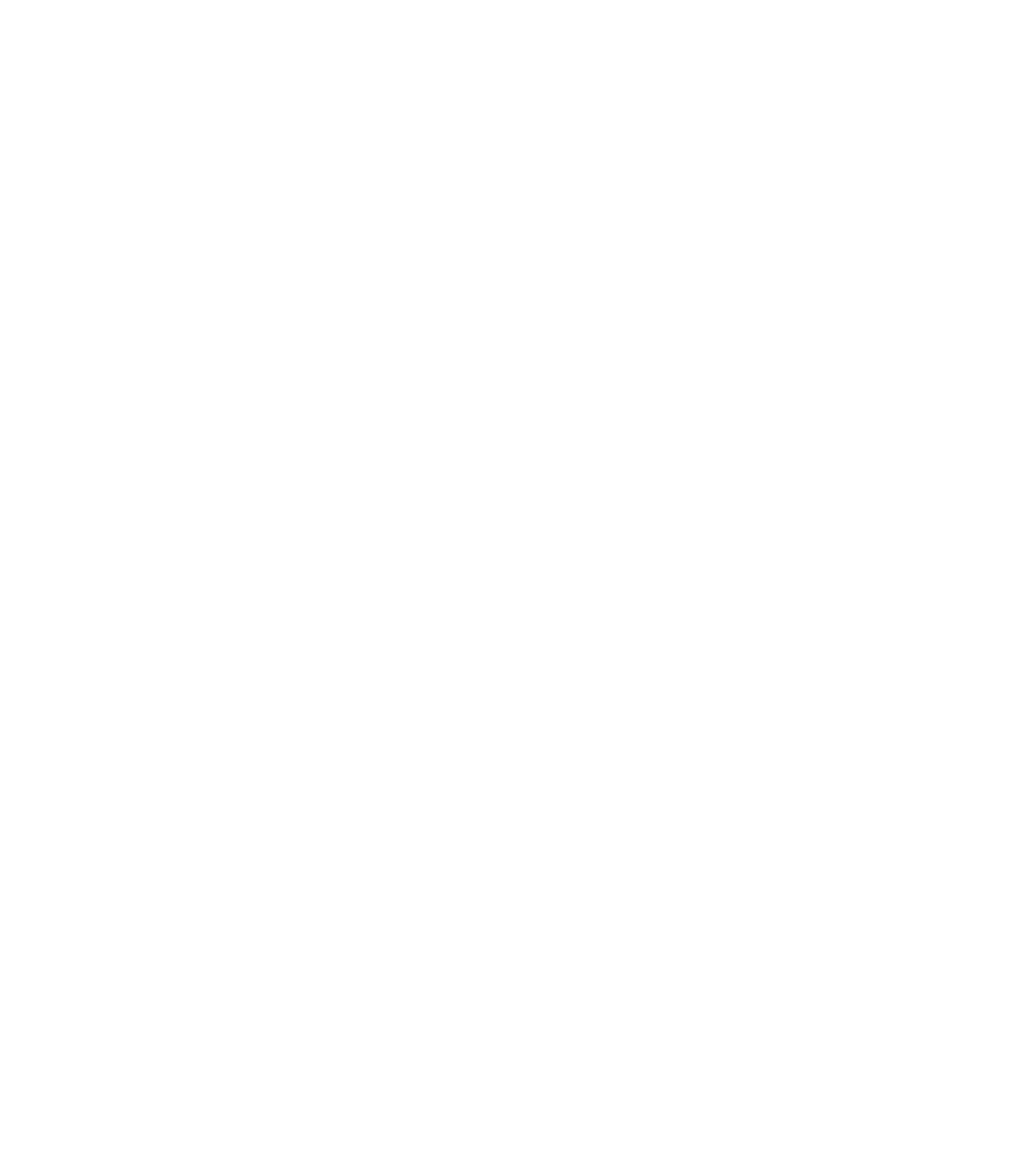
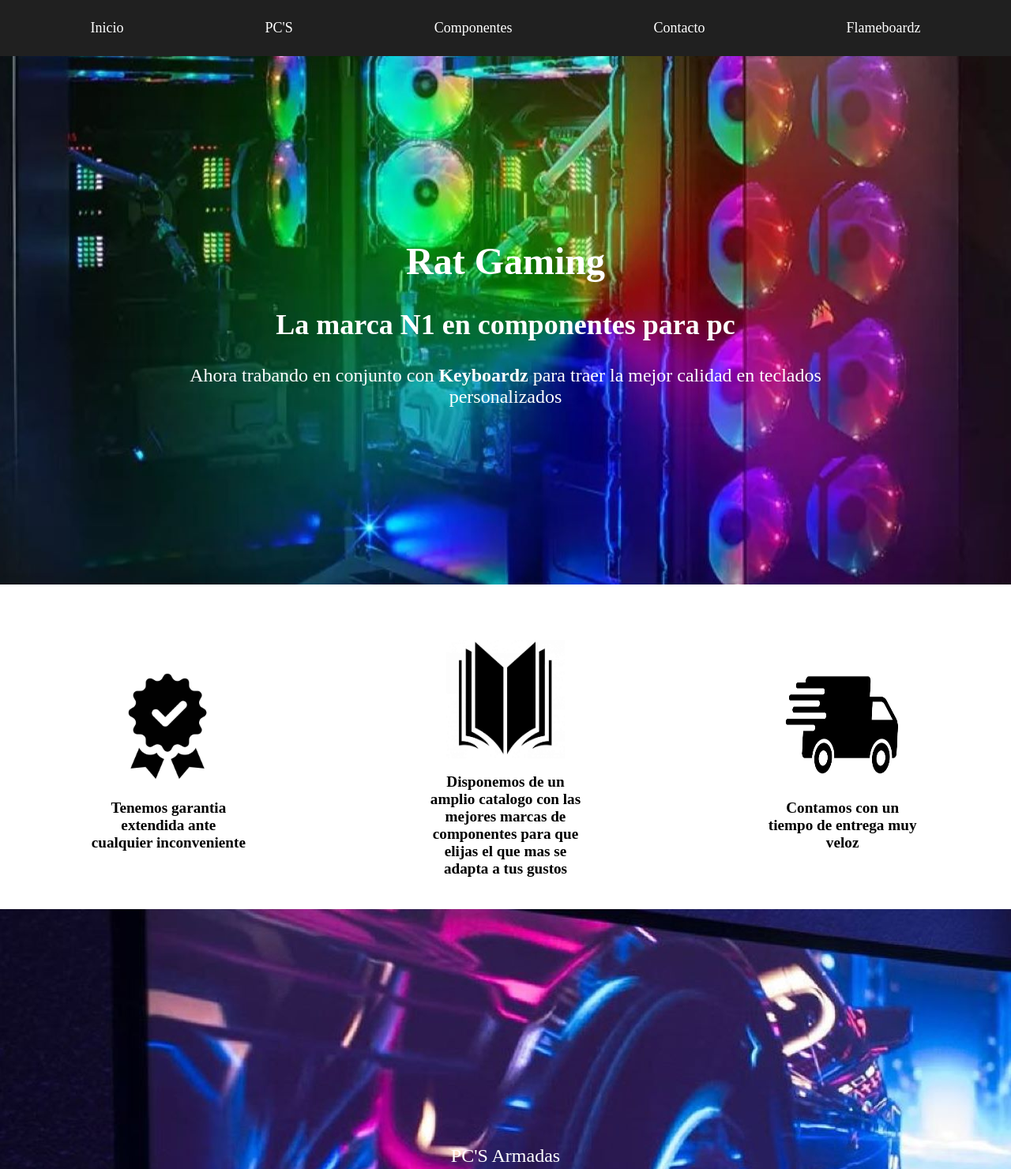
Before and after one commit to Inakimo/Coderhouse, a plain HTML site: page index.html in a window 1280 px wide. Shown: the top 1480 px of the page at 79% size. Before the commit the page ends 800 px from the top, so only its background shows below. Drawn offline with Linux system fonts and the light colour scheme.

Commit message:
error fixing main

```diff
--- a/index.html
+++ b/index.html
@@ -4,9 +4,82 @@
     <meta charset="UTF-8">
     <meta http-equiv="X-UA-Compatible" content="IE=edge">
     <meta name="viewport" content="width=device-width, initial-scale=1.0">
-    <title>Document</title>
+    <title>Desafio 2 coderhouse</title>
+    <link rel="stylesheet" href="main.css">
 </head>
 <body>
 
+     <!--Navegacion-->
+    <nav class="navbar">
+
+        <a href="#Inicio">Inicio</a>
+        <a href="rat-pcs.html">PC'S</a>
+        <a href="componentes.html">Componentes</a>
+        <a href="contacto.html">Contacto</a>
+        <a href="flameboardz.html">Flameboardz</a>
+
+    </nav>
+
+
+    <!--Encabezado Principal-->
+    <header class="encabezado-index">
+        <a id="Inicio"><h1>Rat Gaming</h1></a>
+        <h2>La marca N1 en componentes para pc </h2>
+        <p>Ahora trabando en conjunto con <strong>Keyboardz</strong> para traer la mejor calidad en teclados personalizados</p>
+    </header>
+
+
+    <!--Main-->
+    <main>
+
+
+
+        <div class="pastillasdeinformacion">
+
+            <div class="card">
+                <img src="Imagenes/pngwing.com.png" alt="garantia">
+                <p>Tenemos garantia extendida ante cualquier inconveniente</p>
+            </div>
+
+            <div class="card">
+                <img src="Imagenes/9c50de270c615f935028b089511b9c42.jpg" alt="catalogo">
+                <p> Disponemos de un amplio catalogo con las mejores marcas de componentes para que elijas el que mas se adapta a tus gustos</p>
+            </div>
+
+            <div class="card">
+                <img src="Imagenes/pngwing.com (1).png" alt="delivery">
+                <p>Contamos con un tiempo de entrega muy veloz</p>
+            </div>
+
+
+        </div>
+
+
+
+
+
+        <div class="pc-armadas" id="productos">
+            <p>PC'S Armadas </p>
+        </div>
+
+        <div class="componentes">
+            <p>Componentes</p>
+        </div>
+
+        <div class="flameboardz">
+            <p>Flameboardz </p>
+        </div>
+
+
+    </main>
+
+    <footer class="footer">
+
+        <p>Seguinos en instagram y en facebook @Rat-gaming</p>
+        <p>Todos los derechos reservados Rat-gaming marca registrada</p>
+
+    </footer>
+
+
 </body>
 </html>
```
